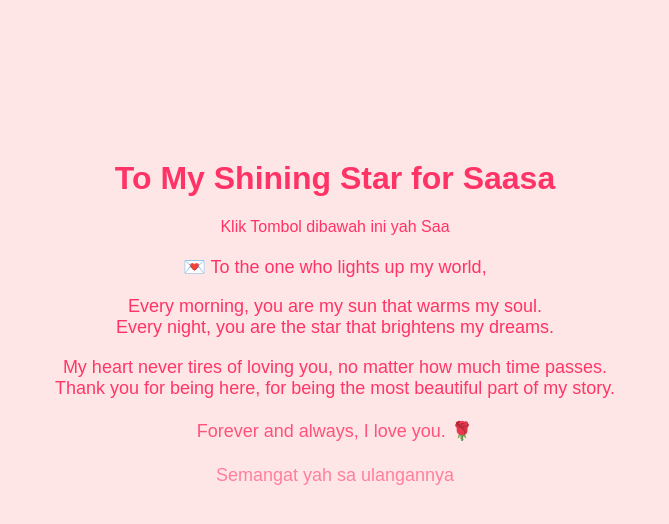
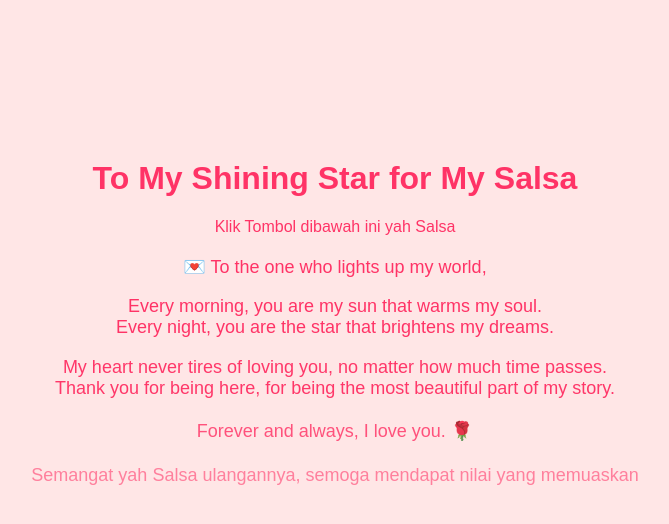
Before and after one commit to parizms/Formysaa, a plain HTML site: page index.html in a window 1280 px wide. Both pictures are taken after a click on the button "Open Letter". Shown: the whole page, without its empty margins (305-974 px from the left). Drawn offline with Linux system fonts and the light colour scheme.

Commit message:
Update project

```diff
--- a/index.html
+++ b/index.html
@@ -3,13 +3,13 @@
 <head>
     <meta charset="UTF-8">
     <meta name="viewport" content="width=device-width, initial-scale=1.0">
-    <title>A Love Letter to You Saa</title>
+    <title>A Love Letter to You MySalsa</title>
     <link rel="stylesheet" href="style.css">
 </head>
 <body>
     <div class="container">
-        <h1>To My Shining Star for Saasa</h1>
-        <p id="message">Klik Tombol dibawah ini yah Saa</p>
+        <h1>To My Shining Star for My Salsa</h1>
+        <p id="message">Klik Tombol dibawah ini yah Salsa</p>
         <button id="showMessage" onclick="showLoveMessage()">Open Letter</button>
         <div id="loveMessage" class="hidden">
             <p>💌 To the one who lights up my world,</p>
@@ -18,7 +18,7 @@
             <p>My heart never tires of loving you, no matter how much time passes.
               <br> Thank you for being here, for being the most beautiful part of my story.</p>
             <p>Forever and always, I love you. 🌹</p>
-            <p>Semangat yah sa ulangannya</p>
+            <p>Semangat yah Salsa ulangannya, semoga mendapat nilai yang memuaskan</p>
         </div>
         <audio id="backgroundMusic" loop>
             <source src="music.mp3" type="audio/mpeg">
```
